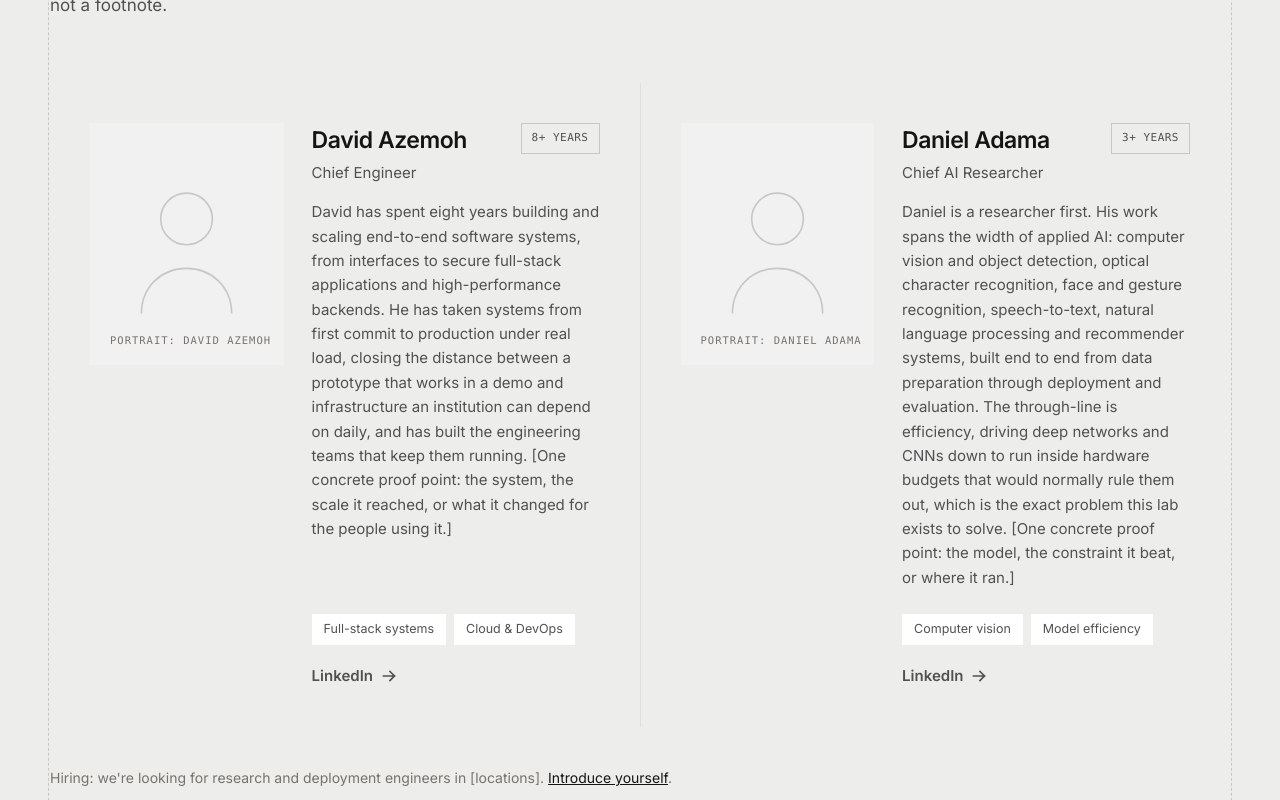
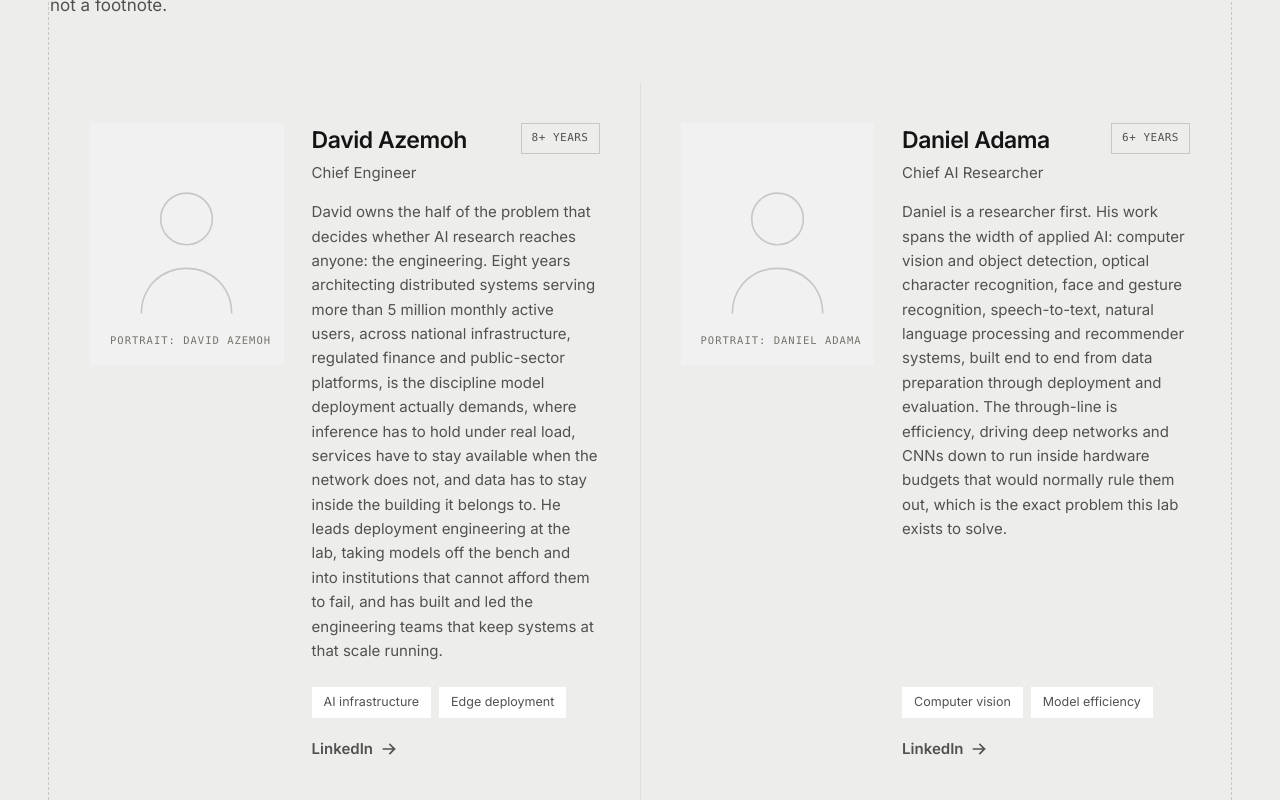
Before and after one commit to DavyCode/oragonlabs, a Next.js app: page /about in a window 1280 px wide. Shown: the part 2000-2800 px from the top of the page. Built offline with nearby package versions, Linux system fonts and the light colour scheme; no server answers.

Commit message:
initial setup fix-1

```diff
--- a/app/about/page.tsx
+++ b/app/about/page.tsx
@@ -32,17 +32,16 @@ const FOUNDERS: Founder[] = [
     role: "Chief Engineer",
     photo: null, // → "/team/david-azemoh.jpg"
     experience: "8+ years",
-    bio: "David has spent eight years building and scaling end-to-end software systems, from interfaces to secure full-stack applications and high-performance backends. He has taken systems from first commit to production under real load, closing the distance between a prototype that works in a demo and infrastructure an institution can depend on daily, and has built the engineering teams that keep them running. [One concrete proof point: the system, the scale it reached, or what it changed for the people using it.]",
-    focus: ["Full-stack systems", "Cloud & DevOps"],
-    // TODO: unverified. This handle was a guess; confirm before launch.
+    bio: "David owns the half of the problem that decides whether AI research reaches anyone: the engineering. Eight years architecting distributed systems serving more than 5 million monthly active users, across national infrastructure, regulated finance and public-sector platforms, is the discipline model deployment actually demands, where inference has to hold under real load, services have to stay available when the network does not, and data has to stay inside the building it belongs to. He leads deployment engineering at the lab, taking models off the bench and into institutions that cannot afford them to fail, and has built and led the engineering teams that keep systems at that scale running.",
+    focus: ["AI infrastructure", "Edge deployment"],
     linkedin: "https://www.linkedin.com/in/dazemoh",
   },
   {
     name: "Daniel Adama",
     role: "Chief AI Researcher",
     photo: null, // → "/team/daniel-adama.jpg"
-    experience: "3+ years",
-    bio: "Daniel is a researcher first. His work spans the width of applied AI: computer vision and object detection, optical character recognition, face and gesture recognition, speech-to-text, natural language processing and recommender systems, built end to end from data preparation through deployment and evaluation. The through-line is efficiency, driving deep networks and CNNs down to run inside hardware budgets that would normally rule them out, which is the exact problem this lab exists to solve. [One concrete proof point: the model, the constraint it beat, or where it ran.]",
+    experience: "6+ years",
+    bio: "Daniel is a researcher first. His work spans the width of applied AI: computer vision and object detection, optical character recognition, face and gesture recognition, speech-to-text, natural language processing and recommender systems, built end to end from data preparation through deployment and evaluation. The through-line is efficiency, driving deep networks and CNNs down to run inside hardware budgets that would normally rule them out, which is the exact problem this lab exists to solve.",
     focus: ["Computer vision", "Model efficiency"],
     linkedin: "https://www.linkedin.com/in/danieladama/",
   },
```
Also changed, not shown: 1 other file (tests, documents, lock files or other folders).
